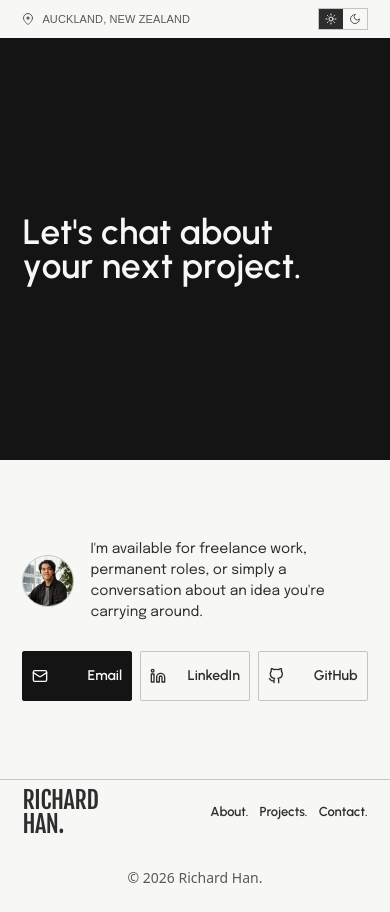
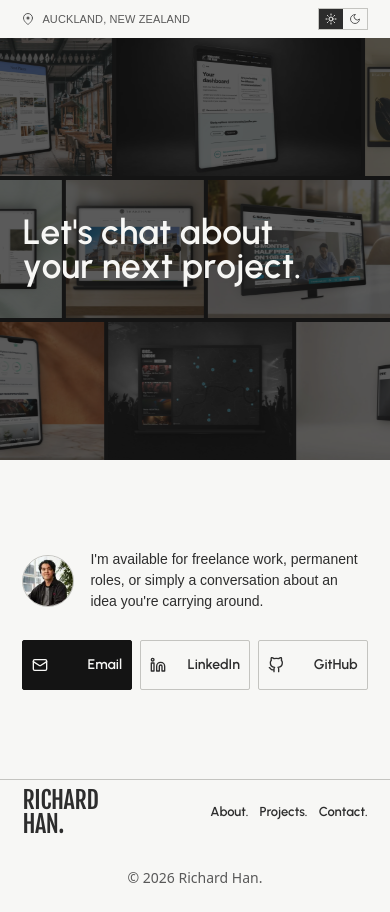
Before and after one commit to rlyhan/Richard-Han-Portfolio-New, a React (Vite) app: page /contact in a window 390 px wide. Built offline with nearby package versions, Linux system fonts and the light colour scheme.

Commit message:
feat: run the project ticker behind Contact's heading
Under the same dark overlay as the phone homepage, and decorative here as
there. The note beside the channels moves to Arial with the site's other
reading copy.

Co-Authored-By: Claude Opus 5.5 <noreply@anthropic.com>

```diff
--- a/src/pages/ContactPage.jsx
+++ b/src/pages/ContactPage.jsx
@@ -5,6 +5,7 @@ import Byline from "../components/layout/Byline";
 import NavMenu from "../components/layout/NavMenu";
 import IconRenderer from "../components/icons/IconRenderer";
 import SplitLine from "../components/common/SplitLine";
+import HomeProjectTicker from "../components/home/HomeProjectTicker";
 import { useNavItems } from "../hooks/useNavLinks";
 import { useSplitReveal } from "../hooks/useSplitReveal";
 import { usePage } from "../routes/RouterContext";
@@ -61,7 +62,12 @@ const ContactPage = () => {
           <Byline />
         </div>
 
-        <div className="relative row-start-2 h-[50svh] min-h-0 w-full bg-panel md:col-start-1 md:row-span-2 md:row-start-1 md:h-auto">
+        <div className="relative isolate row-start-2 h-[50svh] min-h-0 w-full overflow-hidden bg-panel md:col-start-1 md:row-span-2 md:row-start-1 md:h-auto">
+          <div aria-hidden="true" className="absolute inset-0 -z-10">
+            <HomeProjectTicker />
+            <div className="absolute inset-0 bg-slate/70" />
+          </div>
+
           <h1
             id="contact-heading"
             className={cn(
@@ -97,7 +103,7 @@ const ContactPage = () => {
               className="size-[3.25rem] shrink-0 rounded-full border border-grid object-cover md:size-16 lg:size-[4.5rem]"
             />
 
-            <p className="max-w-[32rem] text-sm leading-normal text-ink md:text-base lg:text-lg">
+            <p className="max-w-[32rem] font-arial text-sm leading-normal text-ink md:text-base lg:text-lg">
               {CONTACT_NOTE}
             </p>
           </div>
```
